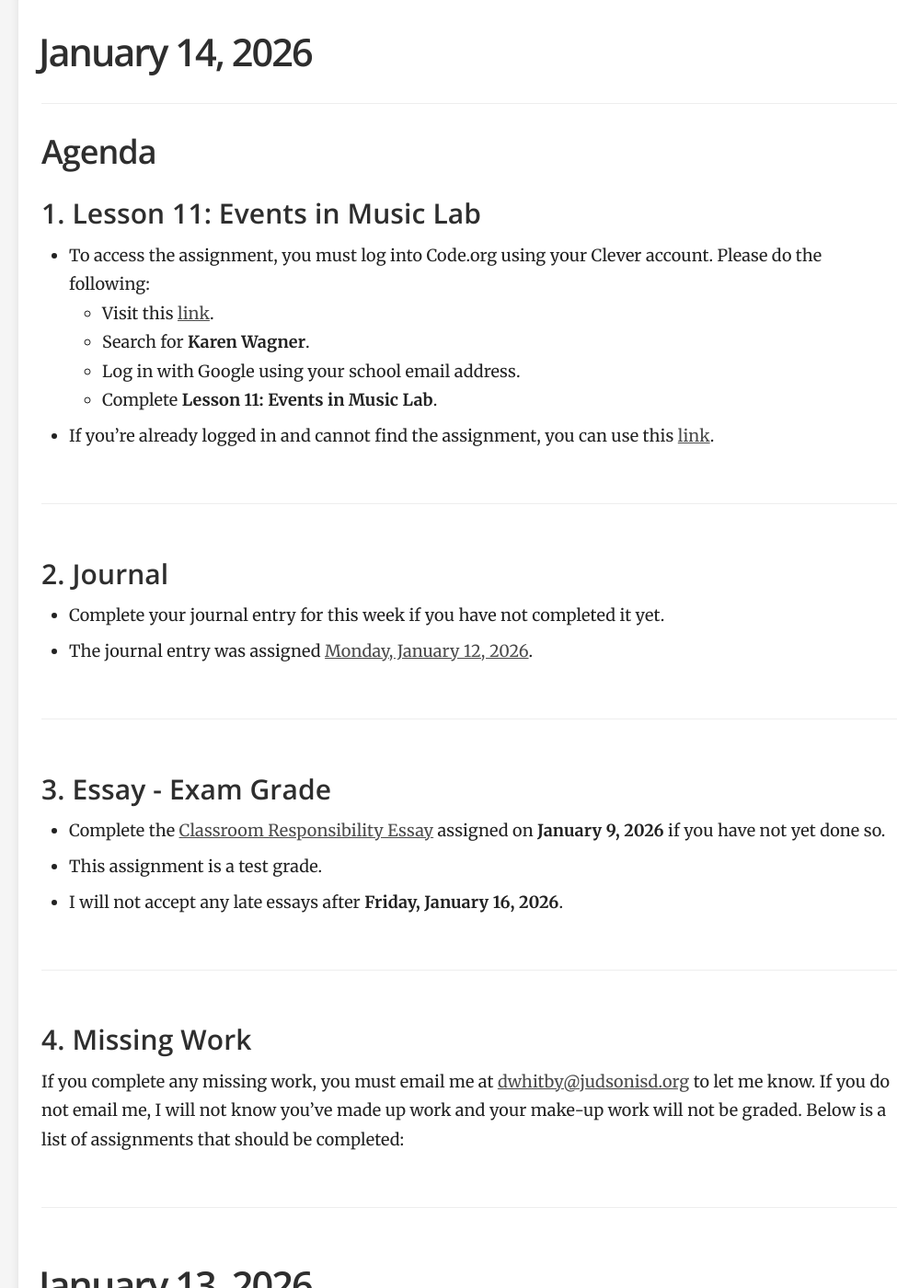
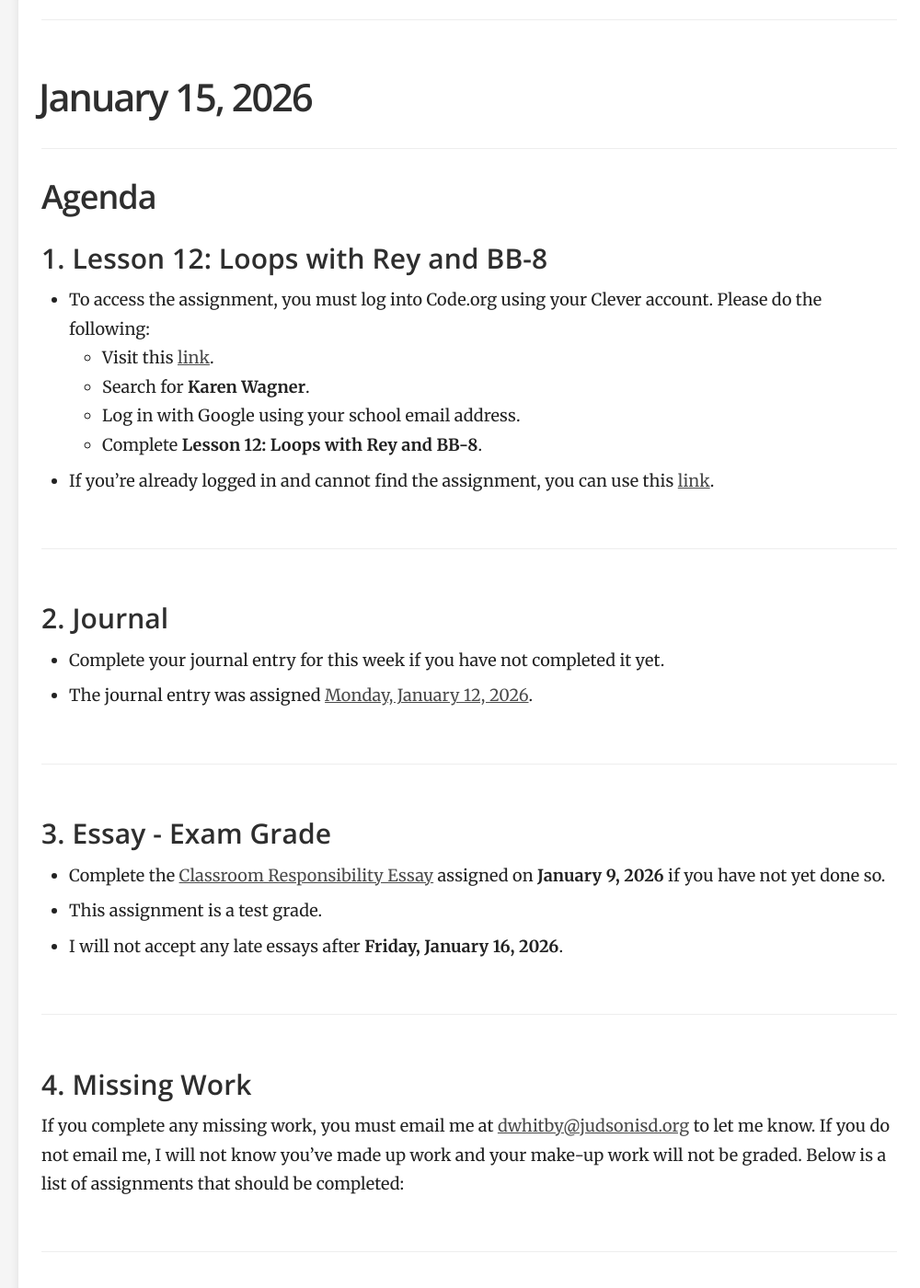
Before and after one commit to mswhitby/classroom, a Jekyll site: the page built from _docs/classes/1st.md, in a window 1280 px wide and 1400 px high, scrolled down 914 px. Shown: the whole window at 92% size, without its empty margins (280-1280 px from the left). Built offline with Jekyll 4.4.1, drawn with Linux system fonts in a browser that asks for light colours; some of the changed text lies outside the part shown.

Commit message:
Updated lessons

```diff
--- a/_docs/classes/1st.md
+++ b/_docs/classes/1st.md
@@ -72,6 +72,13 @@ order: 1
     <td align="left">Daily</td>
   </tr>
 
+  <tr>
+    <td align="left">January 15, 2026</td>
+    <td align="left">January 23, 2026</td>
+    <td align="left"><a href="https://github.com/mswhitby/classroom/blob/main/_docs/classes/1st.md#january-15-2026">Lesson 12: Loops with Rey and BB-8</a></td>
+    <td align="left">Daily</td>
+  </tr>
+
 
 </table>
 
@@ -79,6 +86,42 @@ order: 1
 > Please reference the [Late Work Policy](https://github.com/mswhitby/classroom/blob/main/_docs/resources/late_work.md) for more information on cutoff dates. Assignments will not be accepted after the cutoff date.
 
 ****
+
+# January 15, 2026
+
+## Agenda
+
+### 1. Lesson 12: Loops with Rey and BB-8
+- To access the assignment, you must log into Code.org using your Clever account. Please do the following:
+    - Visit this [link](https://clever.com/oauth/district-picker?client_id=2f27405716644a951b23&redirect_uri=https%3A%2F%2Fstudio.code.org%2Fusers%2Fauth%2Fclever%2Fcallback&response_type=code&state=ede33ff61289cf32708a0f54079cdd23e31d0b0a02b0e0e8).
+    - Search for **Karen Wagner**.
+    - Log in with Google using your school email address.
+    - Complete **Lesson 12: Loops with Rey and BB-8**.
+
+- If you're already logged in and cannot find the assignment, you can use this [link](https://studio.code.org/courses/express-2025/units/1/lessons/12/levels/1).
+
+----
+
+### 2. Journal
+
+- Complete your journal entry for this week if you have not completed it yet.
+- The journal entry was assigned [Monday, January 12, 2026](https://github.com/mswhitby/WHSTechNotes/blob/main/journal.md#january-12-2026).
+
+----
+
+### 3. Essay - Exam Grade
+
+- Complete the [Classroom Responsibility Essay](https://github.com/mswhitby/classroom/blob/main/_docs/classes/1st.md#january-9-2026) assigned on **January 9, 2026** if you have not yet done so.
+- This assignment is a test grade.
+- I will not accept any late essays after **Friday, January 16, 2026**.
+
+----
+
+### 4. Missing Work
+
+If you complete any missing work, you must email me at <dwhitby@judsonisd.org> to let me know. If you do not email me, I will not know you've made up work and your make-up work will not be graded. Below is a list of assignments that should be completed:
+
+----
 
 # January 14, 2026
 
```
Also changed, not shown: _docs/classes/3rd.md (+39 -0 lines), _docs/classes/7th.md (+37 -0 lines).
